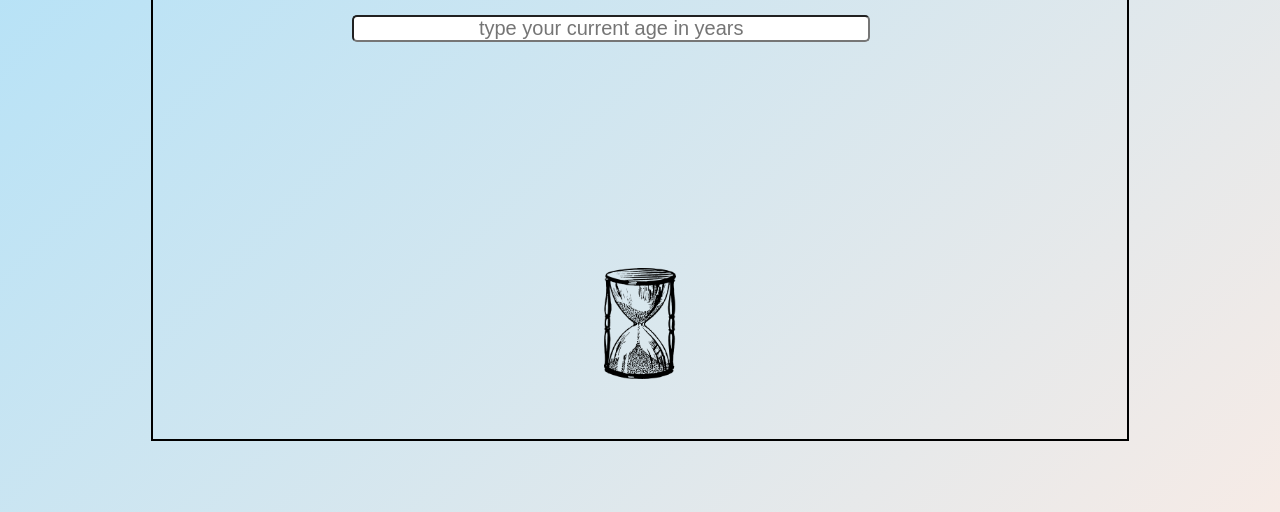
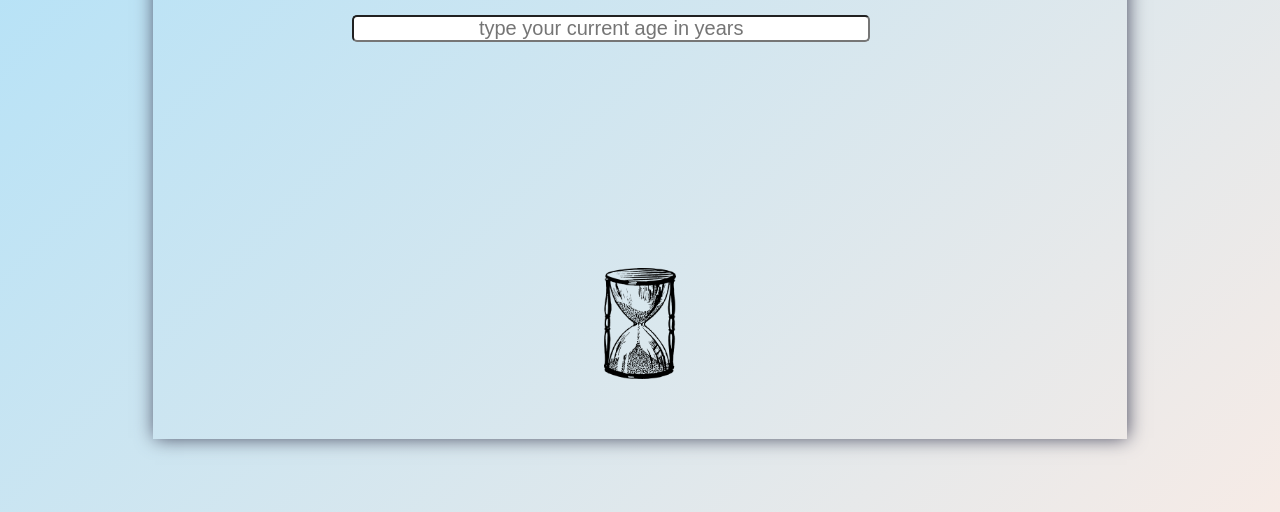
Before and after one commit to ykhatskevich/time-left-calculator, a plain HTML site: page index.html in a window 1280 px wide. Shown: the part 288-800 px from the top of the page. Drawn offline with Linux system fonts and the light colour scheme.

Commit message:
removed border and added box-shadow on wrapper

```diff
--- a/style.css
+++ b/style.css
@@ -26,7 +26,7 @@ body {
 	justify-content: center;
 	align-items: center;
 	padding: 2rem;
-	border: 2px solid black;
+	box-shadow: 1px 0px 18px -1px rgba(66, 68, 90, 1);
 }
 
 .title h1 {
```
